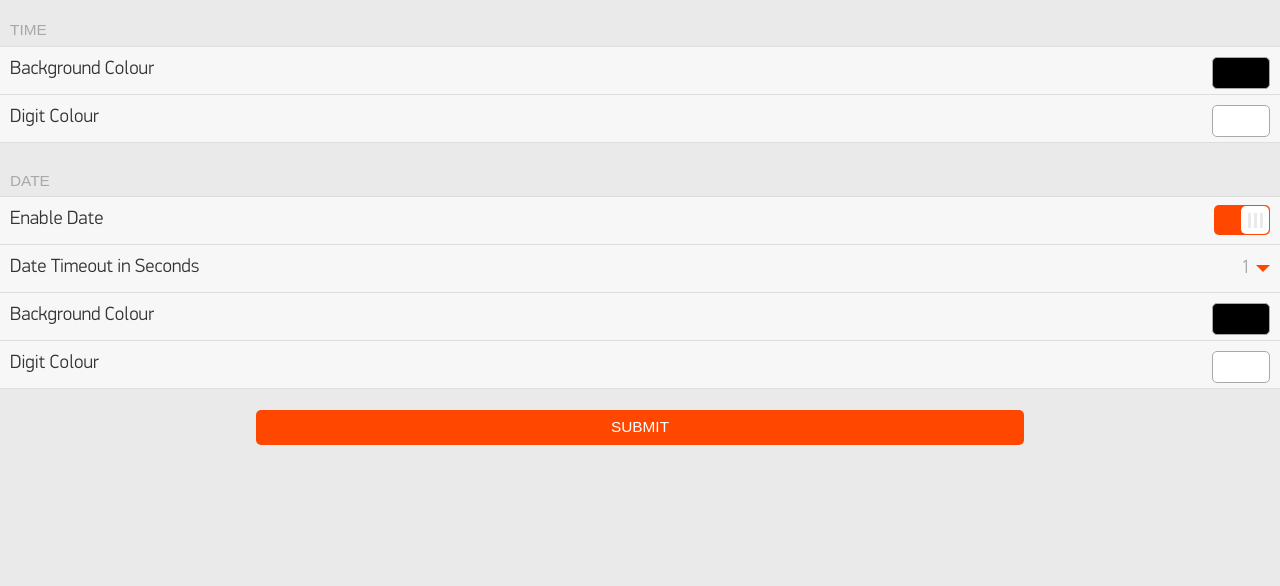
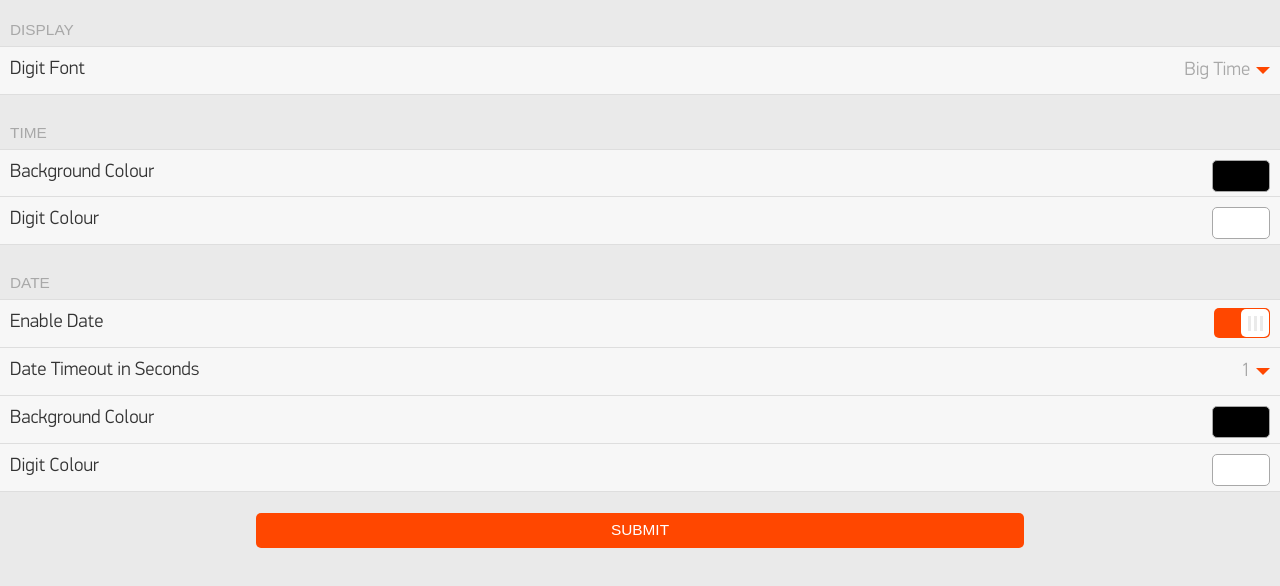
Before and after one commit to wedwabbit/wedwabbit.github.io, a plain HTML site: page index-bigtimedatecolour.html in a window 1280 px wide. Shown: the part 66-652 px from the top of the page. Drawn offline with Linux system fonts and the light colour scheme.

Commit message:
Added ability to choose font.

```diff
--- a/index-bigtimedatecolour.html
+++ b/index-bigtimedatecolour.html
@@ -13,6 +13,19 @@
 				Big Date+Time Colour
 			</div>
 		</div>
+	</div>
+	<div class='item-container'>
+		<div class='item-container-header'>Display</div>
+		<div class='item-container-content'>
+   			<label class='item'>
+				Digit Font
+				<select name='fonttype' id='fonttype' dir='rtl' class='item-select'>
+                    <option class='item-select-option' value='0'>Big Time</option>
+                    <option class='item-select-option' value='1'>Big Again</option>
+                </select>
+			</label>
+		</div>
+		<div class='item-container-footer'></div>
 	</div>
 	<div class='item-container'>
 		<div class='item-container-header'>Time</div>
--- a/js/main.js
+++ b/js/main.js
@@ -19,6 +19,7 @@ function loadOptions() {
     var $dateforeground = $('#dateforeground');
     var $datetimeout = $('#datetimeout');
     var $dateenabled = $('#dateenabled');
+    var $fonttype = $('#fonttype');
 
     if (localStorage.timebackground) {
         $timebackground[0].value = localStorage.timebackground;
@@ -27,6 +28,7 @@ function loadOptions() {
         $dateforeground[0].value = localStorage.dateforeground;
         $datetimeout[0].value = localStorage.datetimeout;
         $dateenabled[0].checked = localStorage.dateenabled === 'false'; // See comment below.
+        $fonttype[0].value = localStorage.fonttype;
     }
 }
 
@@ -37,6 +39,7 @@ function getAndStoreConfigData() {
     var $dateforeground = $('#dateforeground');
     var $datetimeout = $('#datetimeout');
     var $dateenabled = $('#dateenabled');
+    var $fonttype = $('#fonttype');
 
     // The C function that checks for a stored boolean will return false if not set. Since we
     // want to display the date by default we need to negate the checked value of dateenabled
@@ -47,7 +50,8 @@ function getAndStoreConfigData() {
         datebackground: $datebackground.val(),
         dateforeground: $dateforeground.val(),
         datetimeout: $datetimeout.val(),
-        dateenabled: !$dateenabled[0].checked
+        dateenabled: !$dateenabled[0].checked,
+        fonttype: $fonttype.val()
     };
 
     localStorage.timebackground = options.timebackground;
@@ -56,6 +60,7 @@ function getAndStoreConfigData() {
     localStorage.dateforeground = options.dateforeground;
     localStorage.datetimeout = options.datetimeout;
     localStorage.dateenabled = options.dateenabled;
+    localStorage.fonttype = options.fonttype;
 
     return options;
 }
```
